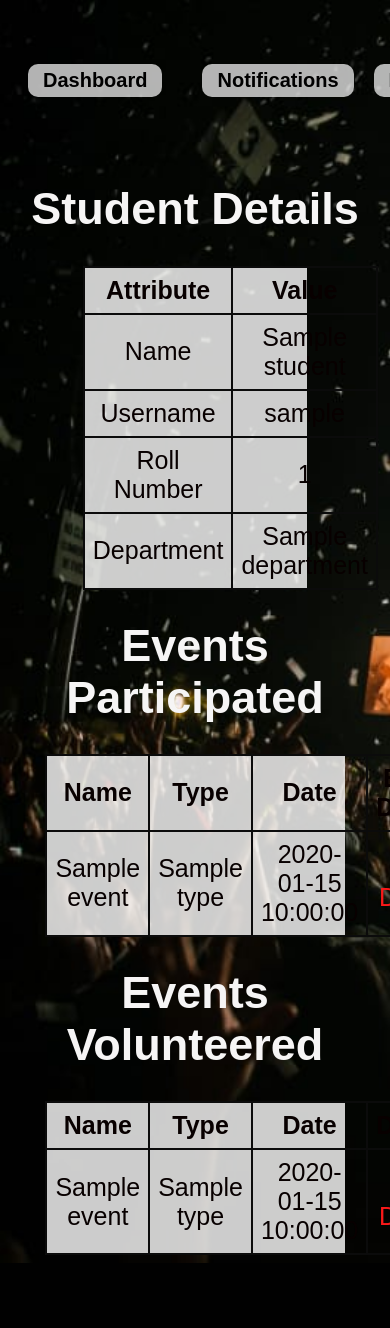
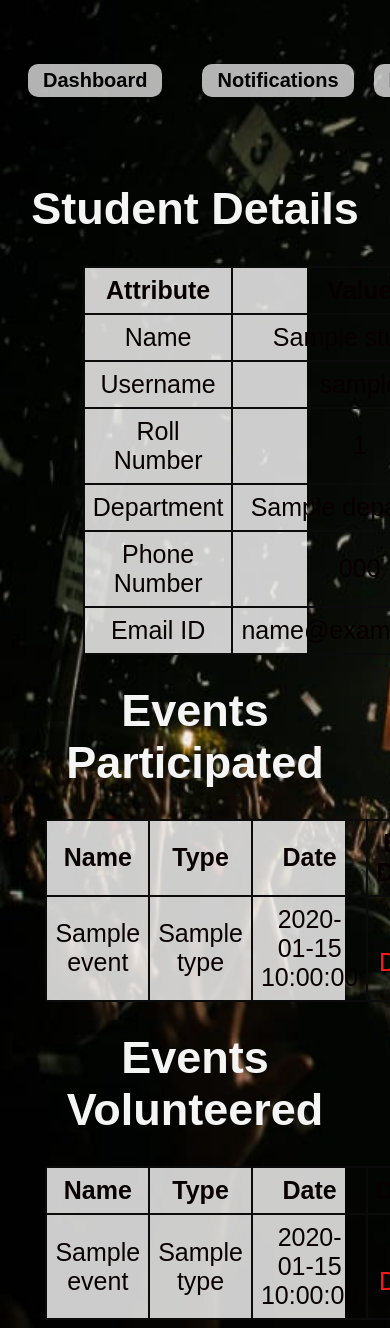
Before and after one commit to iamakthecoder/DBMS_assignment-4, a Python web app: template templates/student_details.html in a window 390 px wide; the page is wider, and only the part inside the window is pictured. Before the commit the page ends 1263 px from the top of that part, so only its background shows below. Run offline with Jinja, Linux system fonts and the light colour scheme; the template is opened without the code that fills it: most values are stand-ins (such as "Sample title", 1, 10 or a date in 2020).

Commit message:
phone no. & email display

```diff
--- a/templates/organizer_details.html
+++ b/templates/organizer_details.html
@@ -19,10 +19,14 @@
             <tr>
                 <th>Username</th>
                 <th>Name</th>
+                <th>Phone Number</th>
+                <th>Email ID</th>
             </tr>
             <tr>
                 <td>{{ organizer.username }}</td>
                 <td>{{ organizer.name }}</td>
+                <td>{{ organizer.phone }}</td>
+                <td>{{ organizer.email }}</td>
             </tr>
         </table>
     </div>
--- a/templates/student_details.html
+++ b/templates/student_details.html
@@ -35,6 +35,14 @@
             <tr>
                 <td>Department</td>
                 <td>{{ student.department }}</td>
+            </tr>
+            <tr>
+                <td>Phone Number</td>
+                <td>{{ student.phone }}</td>
+            </tr>
+            <tr>
+                <td>Email ID</td>
+                <td>{{ student.email }}</td>
             </tr>
         </table>
     </div>
```
Also changed, not shown: database.py (+12 -0 lines), templates/participant_details.html (+8 -0 lines).
